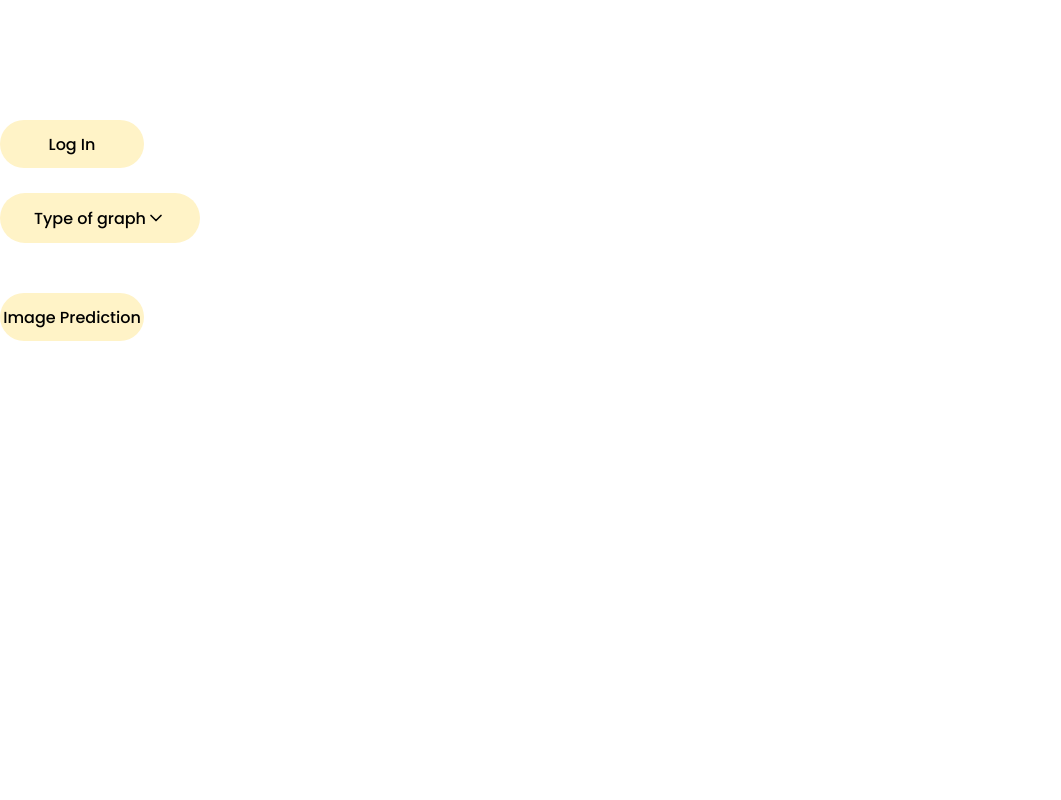
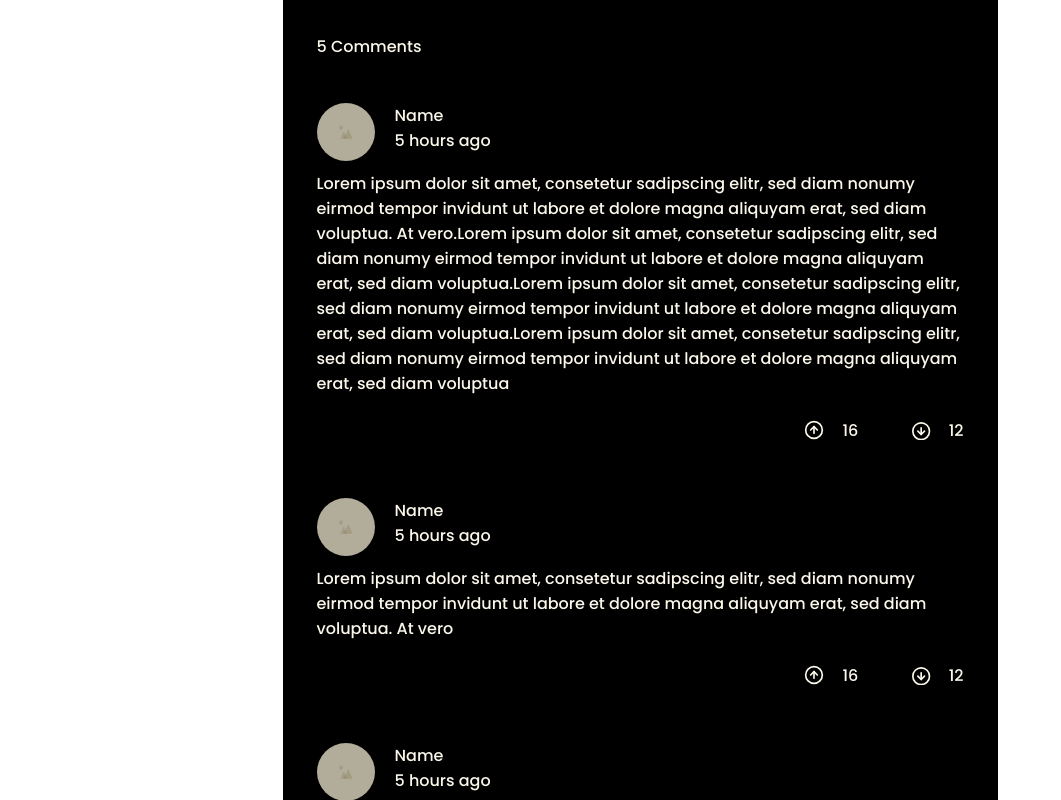
Before and after one commit to BPR-TEAM/FrontendBPR, a Nuxt app in the folder FrontendBPR/: page /test in a window 1280 px wide. Shown: the whole page, without its empty margins (0-1061 px from the left). Built offline with nearby package versions, Linux system fonts and the light colour scheme.

Commit message:
profile fix

```diff
--- a/FrontendBPR/components/page-containers/AdviceContainer.vue
+++ b/FrontendBPR/components/page-containers/AdviceContainer.vue
@@ -12,6 +12,112 @@
         </div>
       </div>
       <div class="description">{{ advice.description }}</div>
+      <div class="rating-container">
+        <div class="upvotes">
+          <div class="up-sign">
+            <svg
+              id="Icon_"
+              data-name="Icon "
+              xmlns="http://www.w3.org/2000/svg"
+              width="20"
+              height="20"
+              viewBox="0 0 20 20"
+            >
+              <rect
+                id="Area_ICON:feather_heart_SIZE:MEDIUM_STYLE:STYLE1_"
+                data-name="Area [ICON:feather/heart][SIZE:MEDIUM][STYLE:STYLE1]"
+                width="20"
+                height="20"
+                fill="#fcfcfc"
+                opacity="0"
+              />
+              <g id="Icon" transform="translate(-1 -1)">
+                <circle
+                  id="Path"
+                  cx="8.333"
+                  cy="8.333"
+                  r="8.333"
+                  transform="translate(2.667 2.667)"
+                  fill="none"
+                  stroke="#fbf7ea"
+                  stroke-linecap="round"
+                  stroke-linejoin="round"
+                  stroke-width="1.667"
+                />
+                <path
+                  id="Path-2"
+                  data-name="Path"
+                  d="M13.333,10,10,6.667,6.667,10"
+                  transform="translate(1 1)"
+                  fill="none"
+                  stroke="#fbf7ea"
+                  stroke-linecap="round"
+                  stroke-linejoin="round"
+                  stroke-width="1.667"
+                />
+                <line
+                  id="Line"
+                  y1="6.667"
+                  transform="translate(11 7.667)"
+                  fill="none"
+                  stroke="#fbf7ea"
+                  stroke-linecap="round"
+                  stroke-linejoin="round"
+                  stroke-width="1.667"
+                />
+              </g>
+            </svg>
+          </div>
+          <div>{{ advice.noUpvotes }}</div>
+        </div>
+        <div class="downvotes">
+          <div class="down-sign">
+            <svg
+              xmlns="http://www.w3.org/2000/svg"
+              width="18.333"
+              height="18.333"
+              viewBox="0 0 18.333 18.333"
+            >
+              <g id="Icon" transform="translate(-1.833 -1.833)">
+                <circle
+                  id="Path"
+                  cx="8.333"
+                  cy="8.333"
+                  r="8.333"
+                  transform="translate(2.667 2.667)"
+                  fill="none"
+                  stroke="#fbf7ea"
+                  stroke-linecap="round"
+                  stroke-linejoin="round"
+                  stroke-width="1.667"
+                />
+                <path
+                  id="Path-2"
+                  data-name="Path"
+                  d="M6.667,10,10,13.333,13.333,10"
+                  transform="translate(1 1)"
+                  fill="none"
+                  stroke="#fbf7ea"
+                  stroke-linecap="round"
+                  stroke-linejoin="round"
+                  stroke-width="1.667"
+                />
+                <line
+                  id="Line"
+                  y2="6.667"
+                  transform="translate(11 7.667)"
+                  fill="none"
+                  stroke="#fbf7ea"
+                  stroke-linecap="round"
+                  stroke-linejoin="round"
+                  stroke-width="1.667"
+                />
+              </g>
+            </svg>
+          </div>
+          <div>{{ advice.noDownvotes }}</div>
+        </div>
+      </div>
     </div>
   </div>
 </template>
@@ -25,31 +131,41 @@ export default {
           name: "Name",
           posted: "5 hours ago",
           description:
-            "Lorem ipsum dolor sit amet, consetetur sadipscing elitr, sed diam nonumy eirmod tempor invidunt ut labore et dolore magna aliquyam erat, sed diam voluptua. At vero.Lorem ipsum dolor sit amet, consetetur sadipscing elitr, sed diam nonumy eirmod tempor invidunt ut labore et dolore magna aliquyam erat, sed diam voluptua.Lorem ipsum dolor sit amet, consetetur sadipscing elitr, sed diam nonumy eirmod tempor invidunt ut labore et dolore magna aliquyam erat, sed diam voluptua.Lorem ipsum dolor sit amet, consetetur sadipscing elitr, sed diam nonumy eirmod tempor invidunt ut labore et dolore magna aliquyam erat, sed diam voluptua"
+            "Lorem ipsum dolor sit amet, consetetur sadipscing elitr, sed diam nonumy eirmod tempor invidunt ut labore et dolore magna aliquyam erat, sed diam voluptua. At vero.Lorem ipsum dolor sit amet, consetetur sadipscing elitr, sed diam nonumy eirmod tempor invidunt ut labore et dolore magna aliquyam erat, sed diam voluptua.Lorem ipsum dolor sit amet, consetetur sadipscing elitr, sed diam nonumy eirmod tempor invidunt ut labore et dolore magna aliquyam erat, sed diam voluptua.Lorem ipsum dolor sit amet, consetetur sadipscing elitr, sed diam nonumy eirmod tempor invidunt ut labore et dolore magna aliquyam erat, sed diam voluptua",
+          noUpvotes: 16,
+          noDownvotes: 12
         },
         {
           name: "Name",
           posted: "5 hours ago",
           description:
-            "Lorem ipsum dolor sit amet, consetetur sadipscing elitr, sed diam nonumy eirmod tempor invidunt ut labore et dolore magna aliquyam erat, sed diam voluptua. At vero"
+            "Lorem ipsum dolor sit amet, consetetur sadipscing elitr, sed diam nonumy eirmod tempor invidunt ut labore et dolore magna aliquyam erat, sed diam voluptua. At vero",
+          noUpvotes: 16,
+          noDownvotes: 12
         },
         {
           name: "Name",
           posted: "5 hours ago",
           description:
-            "Lorem ipsum dolor sit amet, consetetur sadipscing elitr, sed diam nonumy eirmod tempor invidunt ut labore et dolore magna aliquyam erat, sed diam voluptua. At vero"
+            "Lorem ipsum dolor sit amet, consetetur sadipscing elitr, sed diam nonumy eirmod tempor invidunt ut labore et dolore magna aliquyam erat, sed diam voluptua. At vero",
+          noUpvotes: 16,
+          noDownvotes: 12
         },
         {
           name: "Name",
           posted: "5 hours ago",
           description:
-            "Lorem ipsum dolor sit amet, consetetur sadipscing elitr, sed diam nonumy eirmod tempor invidunt ut labore et dolore magna aliquyam erat, sed diam voluptua. At vero"
+            "Lorem ipsum dolor sit amet, consetetur sadipscing elitr, sed diam nonumy eirmod tempor invidunt ut labore et dolore magna aliquyam erat, sed diam voluptua. At vero",
+          noUpvotes: 16,
+          noDownvotes: 12
         },
         {
           name: "Name",
           posted: "5 hours ago",
           description:
-            "Lorem ipsum dolor sit amet, consetetur sadipscing elitr, sed diam nonumy eirmod tempor invidunt ut labore et dolore magna aliquyam erat, sed diam voluptua. At vero"
+            "Lorem ipsum dolor sit amet, consetetur sadipscing elitr, sed diam nonumy eirmod tempor invidunt ut labore et dolore magna aliquyam erat, sed diam voluptua. At vero",
+          noUpvotes: 16,
+          noDownvotes: 12
         }
       ]
     };
@@ -111,6 +227,34 @@ export default {
   }
 }
 
+.rating-container {
+  width: 100%;
+  position: relative;
+  display: flex !important;
+  align-items: flex-end;
+  justify-content: flex-end;
+  margin: 20px 0 0 0 !important;
+}
+.upvotes,
+.downvotes {
+  display: flex !important;
+  justify-content: center !important;
+  align-items: center !important;
+  // padding: 10px;
+
+  .up-sign,
+  .down-sign {
+    padding: 4px 18px 4px 4px;
+    display: flex;
+    align-items: center;
+    justify-content: center;
+  }
+}
+
+.upvotes {
+  margin: 0 50px 0 0;
+}
+
 @keyframes advice-slide {
   0% {
     transform: translateX(-100%);
--- a/FrontendBPR/components/page-containers/MyPlants.vue
+++ b/FrontendBPR/components/page-containers/MyPlants.vue
@@ -33,10 +33,11 @@ export default {
   }
   /// flex-direction: column;
   position: inherit;
-  left: 15%;
+  left: inherit;
 
   background: black;
   font-family: "Poppins", sans-serif;
+  animation: from-above 300ms;
 }
 
 .myplants-container {
@@ -54,4 +55,20 @@ export default {
     margin-bottom: 50px !important;
   }
 }
+
+@keyframes from-above {
+  0% {
+    transform: translateY(-100%);
+    opacity: 0;
+  }
+
+  50% {
+    opacity: 0;
+  }
+
+  100% {
+    opacity: 1;
+    transform: translateY(0);
+  }
+}
 </style>
--- a/FrontendBPR/components/page-containers/NotesContainer.vue
+++ b/FrontendBPR/components/page-containers/NotesContainer.vue
@@ -171,6 +171,10 @@ export default {
 @keyframes note-slide {
   0% {
     transform: translateX(100%);
+    opacity: 0;
+  }
+  50% {
+    opacity: 0.3;
   }
   100% {
     transform: translateX(-0);
--- a/FrontendBPR/pages/Profile.vue
+++ b/FrontendBPR/pages/Profile.vue
@@ -220,12 +220,14 @@ export default {
       width: 250px;
       height: 250px;
       float: right;
+      background-color: transparent !important;
     }
 
     img {
       width: 100%;
       height: 100%;
       border-radius: 50%;
+      background-color: transparent;
     }
   }
 
@@ -233,7 +235,10 @@ export default {
     position: relative;
     top: 50%;
     left: 90%;
-    background: transparent !important;
+    background-color: transparent !important;
+    svg {
+      background-color: transparent !important;
+    }
   }
 
   .profile-data {
@@ -261,12 +266,13 @@ export default {
   // justify-content: center;
   width: 715px;
   border-top: 1px solid #3b3b3b;
-  position: relative;
+  position: absolute;
   margin-top: 100px !important;
   // top: 1000px;
   // left: 700px;
-  left: 40%;
-  transform: translateY(0, -50%);
+  left: 32vw;
+  top: 72vh;
+  z-index: 10;
 }
 
 .items {
@@ -282,7 +288,8 @@ export default {
     align-items: center;
     justify-content: center;
     position: relative;
-    left: 10%;
+    left: 5vw;
+    top: 10vh;
     cursor: pointer;
     // top: 1020px;
     // left: 200px;
@@ -294,11 +301,13 @@ export default {
 
   .plants-container {
     margin-top: 50px !important;
-    width: 100% !important;
+    width: 85vw !important;
     display: flex;
     align-items: center;
     justify-content: center;
-    position: relative;
+    position: absolute;
+    top: 20vh;
+    left: 8vw;
   }
 }
 </style>
--- a/FrontendBPR/pages/test.vue
+++ b/FrontendBPR/pages/test.vue
@@ -1,6 +1,7 @@
 <template>
   <div>
-    <NewBoard ref="board" :text="text" />
+    <AdviceContainer />
+    <!-- <NewBoard ref="board" :text="text" />
     <NewPlant ref="new" />
     <LoginModal ref="login" />
     <RegistrationModal ref="registration" />
@@ -13,7 +14,7 @@
     <br /><br />
     <button class="interactive-button" @click="openModal('new')">
       Image Prediction
-    </button>
+    </button> -->
     <!-- <button class="button" @click="addExperience">Add experience</button>
     <div class="Chart">
       <LineChart
```
